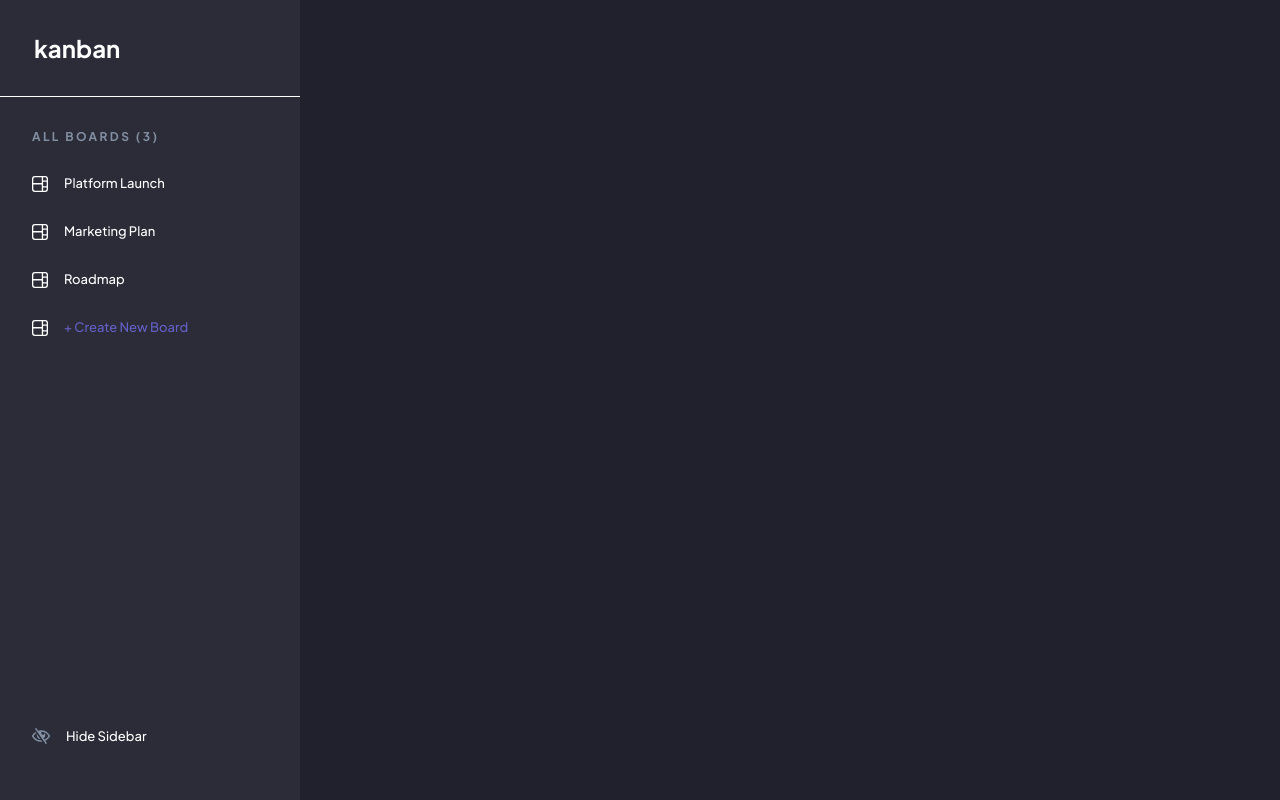
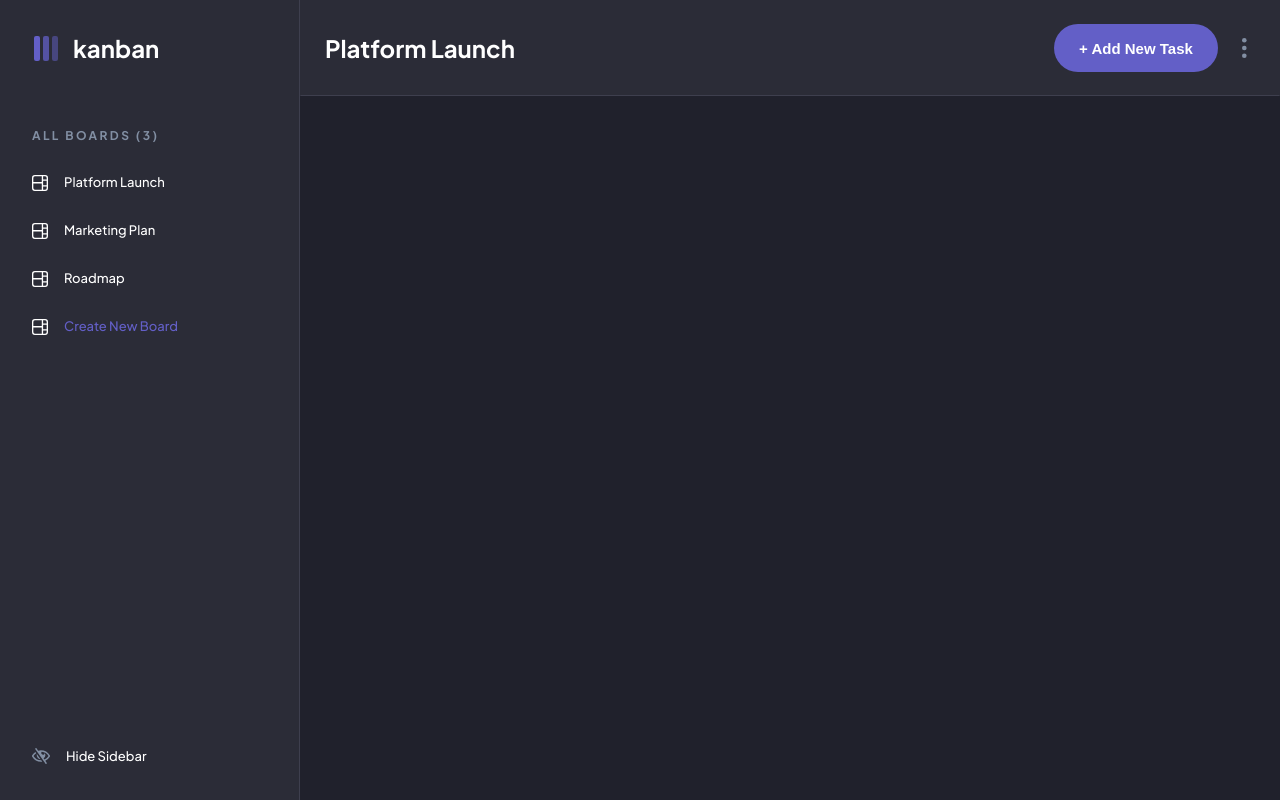
Before and after one commit to JonahFoster/task-management, a React (Vite) app in the folder task-manager/: page / in a window 1280 px wide. Built offline with nearby package versions, Linux system fonts and the light colour scheme.

Commit message:
SidePanel wrapped up and initial header implementation

```diff
--- a/task-manager/src/App.jsx
+++ b/task-manager/src/App.jsx
@@ -1,11 +1,14 @@
 import './assets/stylesheets/App.css'
 import SidePanel from './components/SidePanel'
-
+import Header from './components/Header'
 function App() {
 
   return (
-    <main>
-      <SidePanel />
+    <main className="app-container">
+        <SidePanel />
+        <div className="main-content">
+            <Header />
+        </div>
     </main>
   )
 }
--- a/task-manager/src/assets/stylesheets/App.css
+++ b/task-manager/src/assets/stylesheets/App.css
@@ -64,8 +64,24 @@ p.bold {
 /* Basic Styles */
 
 body {
+  font-family: 'Plus Jakarta Sans', sans-serif;
   background: var(--dark-gray);
   color: var(--white);
   margin: 0;
   padding: 0;
+  height: 100vh;
 }
+
+* {
+  box-sizing: border-box;
+}
+
+/* Site Styles */
+.app-container {
+  display: flex;
+  height: 100vh;
+}
+
+.main-content {
+  flex-grow: 1;
+}
--- /dev/null
+++ b/task-manager/src/assets/stylesheets/Header.module.css
@@ -0,0 +1,35 @@
+header {
+    background-color: var(--gray);
+    width: 100%;
+    height: 96px;
+    border: 1px solid var(--gray);
+    display: flex;
+    align-items: center;
+    border-bottom: 1px solid var(--light-gray);
+}
+
+.boardName {
+    margin: 0;
+    padding: 0 0 0 24px;
+}
+
+.headerAddBtn {
+    width: 164px;
+    height: 48px;
+    border-radius: 24px;
+    background: var(--purple);
+    border: none;
+    margin-left: auto;
+    align-self: center;
+    margin-right: 24px;
+    color: white;
+    font-size: 15px;
+    font-style: normal;
+    font-weight: 700;
+    line-height: normal;
+}
+
+.ellipsisImg {
+    margin-right: 32px;
+    align-self: center;
+}
--- a/task-manager/src/assets/stylesheets/SidePanel.module.css
+++ b/task-manager/src/assets/stylesheets/SidePanel.module.css
@@ -1,18 +1,25 @@
 section {
     background-color: var(--gray);
     width: 300px;
-    height: 100vh;
+    height: 100%;
     display: flex;
     flex-direction: column;
+    border-right: 1px solid var(--light-gray);
 }
 
 .panelHeader {
     height: 96px;
-    border-bottom: 1px solid white;
+    display: flex;
+    align-items: center;
 }
 
-h1 {
-    padding: 32.78px 112.47px 0 34px;
+.logo {
+    margin: 0 15px 0 34px;
+}
+
+.logoText {
+    padding: 0;
+    margin: 0;
 }
 
 .panelContent {
@@ -55,7 +62,7 @@ li {
     color: var(--purple);
 }
 
-img {
+.boardImg {
     fill: white;
     stroke: white;
     padding: 0px 16px 0px 32px;
--- /dev/null
+++ b/task-manager/src/components/Header.jsx
@@ -0,0 +1,12 @@
+import styles from "../assets/stylesheets/Header.module.css"
+import verticalEllipsisImg from "../assets/icon-vertical-ellipsis.svg"
+
+export default function Header() {
+    return (
+        <header>
+            <h1 className={styles.boardName}>Platform Launch</h1>
+            <button className={styles.headerAddBtn}>+ Add New Task</button>
+            <img className={styles.ellipsisImg} src={verticalEllipsisImg} alt="" />
+        </header>
+    )
+}
--- a/task-manager/src/components/SidePanel.jsx
+++ b/task-manager/src/components/SidePanel.jsx
@@ -1,28 +1,30 @@
 import styles from "../assets/stylesheets/SidePanel.module.css"
 import boardImg from "../assets/icon-board.svg"
 import hideSidebarImg from "../assets/icon-hide-sidebar.svg"
+import logoImg from "../assets/logo-mobile.svg"
 import data from "../data.json"
 export default function SidePanel() {
     return (
         <section>
             <div className={styles.panelHeader}>
-                <h1>kanban</h1>
+                <img className={styles.logo} src={logoImg} alt="" />
+                <h1 className={styles.logoText}>kanban</h1>
             </div>
             <div className={styles.panelContent}>
                 <h4>ALL BOARDS ({data.boards.length})</h4>
                 {data.boards.map((board, index) => (
                     <div key={index} className={styles.panelItem}>
-                        <img src={boardImg} alt=""/>
+                        <img className={styles.boardImg} src={boardImg} alt=""/>
                         <p>{board.name}</p>
                     </div>
                 ))}
                 <div className={styles.panelItem + ' ' + styles.panelItemNew}>
-                    <img src={boardImg} alt=""/>
-                    <p>+ Create New Board</p>
+                    <img className={styles.boardImg} src={boardImg} alt=""/>
+                    <p>Create New Board</p>
                 </div>
             </div>
             <div className={styles.panelItem + ' ' + styles.panelFooterContent}>
-                <img src={hideSidebarImg} alt=""/>
+                <img className={styles.boardImg} src={hideSidebarImg} alt=""/>
                 <p>Hide Sidebar</p>
             </div>
         </section>
```
